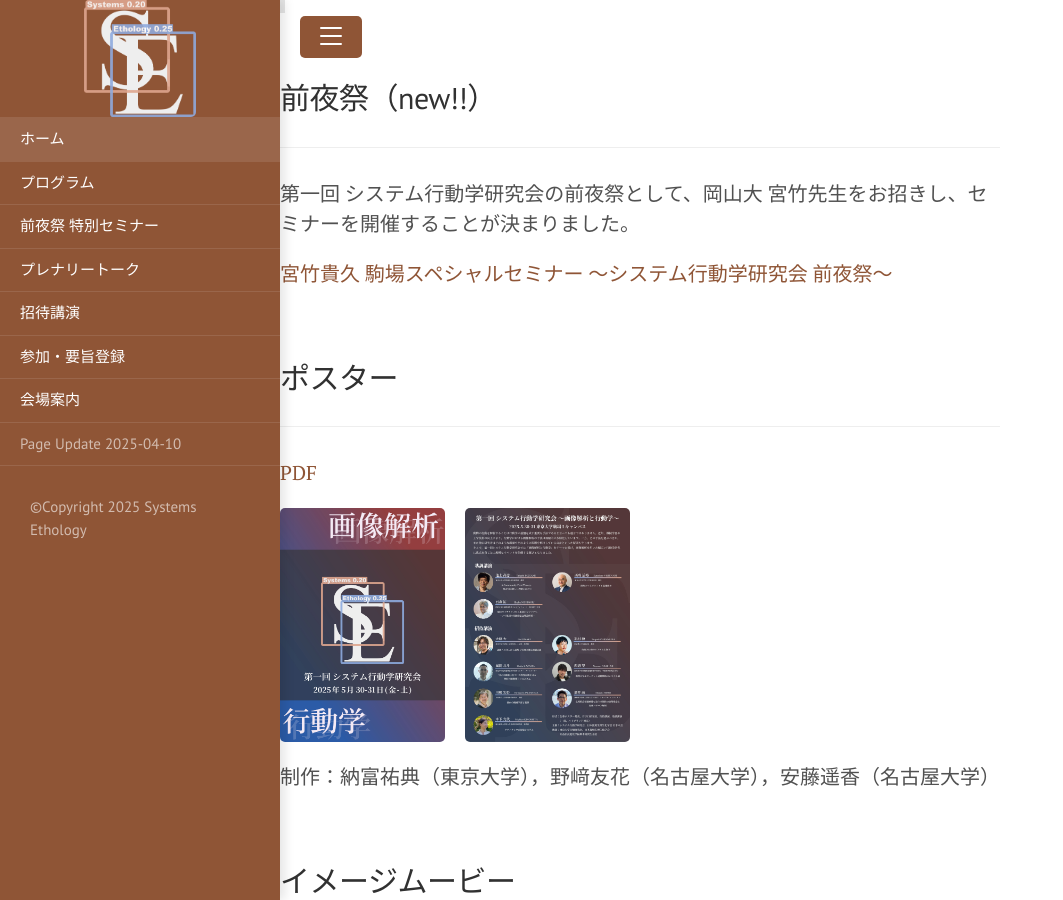
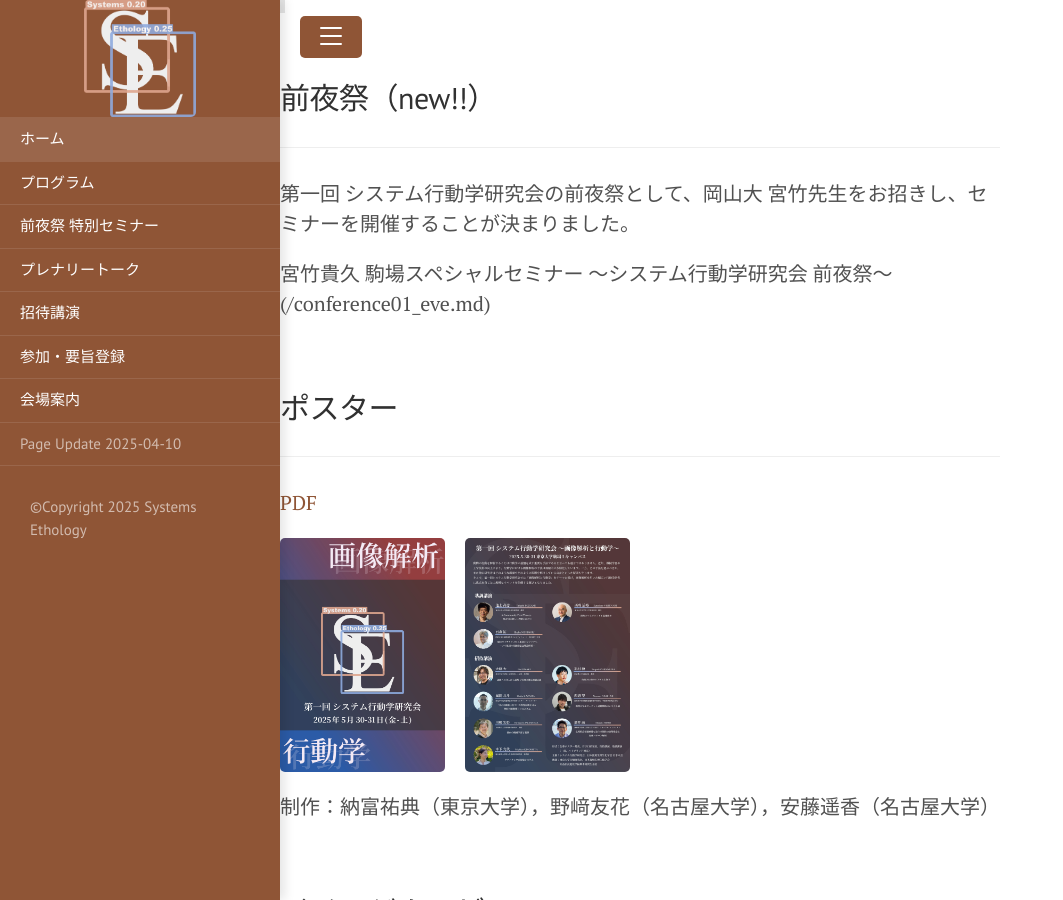
Before and after one commit to SystemsEthology/website, a Jekyll site: the page built from event_01/conference01_home.md, in a window 1280 px wide and 900 px high, scrolled down 2152 px. Shown: the whole window, without its empty margins (0-1063 px from the left). Built offline with Jekyll 4.4.1, drawn with Linux system fonts in a browser that asks for light colours.

Commit message:
Update conference01_home.md

```diff
--- a/event_01/conference01_home.md
+++ b/event_01/conference01_home.md
@@ -54,7 +54,7 @@ title: Home
 ***
 第一回 システム行動学研究会の前夜祭として、岡山大 宮竹先生をお招きし、セミナーを開催することが決まりました。
 
-<a href="{{ site.baseurl }}/event_01/conference01_eve" target="_blank" rel="noopener noreferrer">宮竹貴久 駒場スペシャルセミナー ～システム行動学研究会 前夜祭～</a>
+宮竹貴久 駒場スペシャルセミナー ～システム行動学研究会 前夜祭～(/conference01_eve.md)
 
 <br>
 
```
